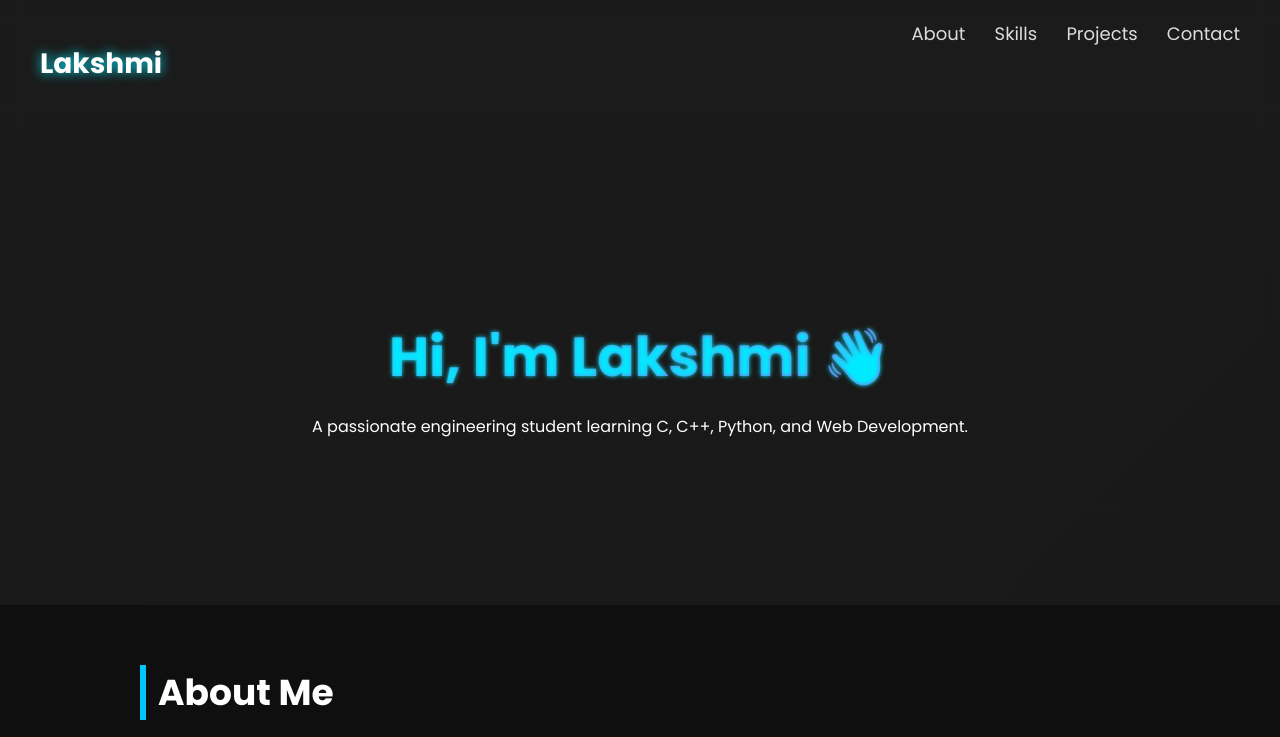
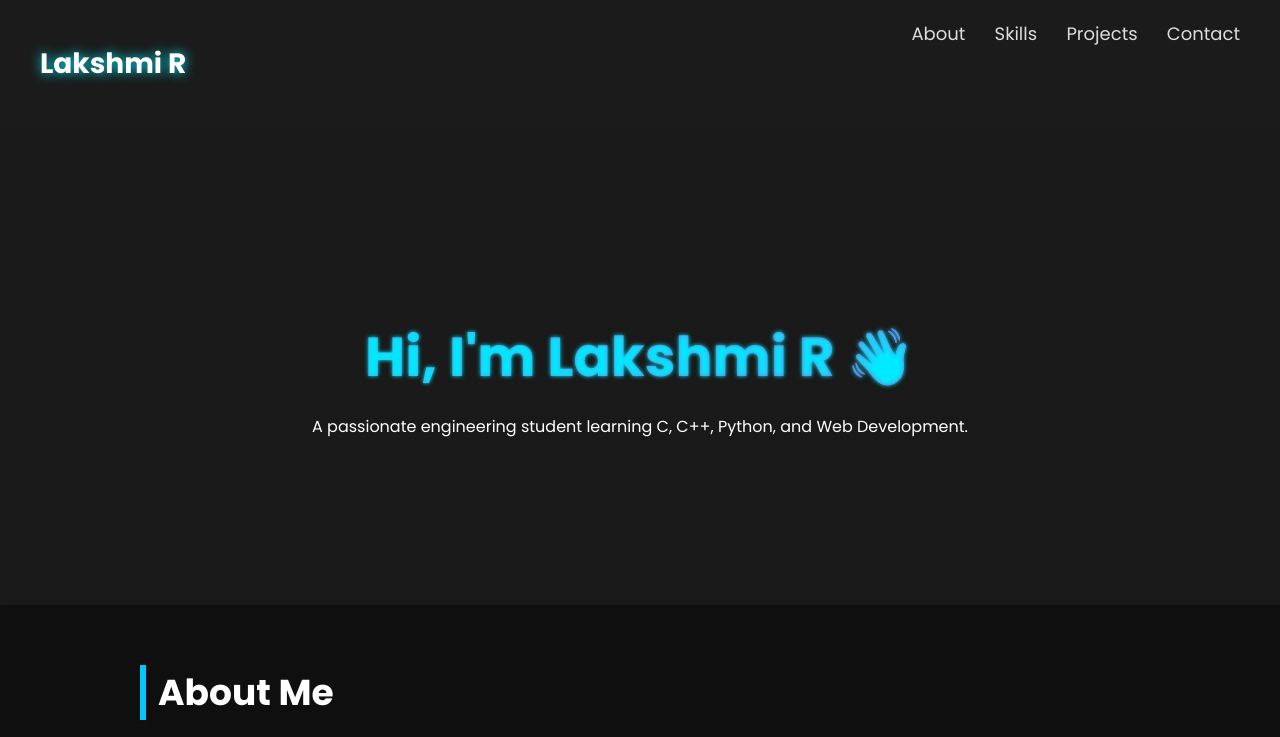
Before and after one commit to lakshmichennale/portfolio, a plain HTML site: page index.html in a window 1280 px wide. Shown: the top 737 px of the page. Drawn offline with Linux system fonts and the light colour scheme.

Commit message:
Update name from 'Lakshmi' to 'Lakshmi R'

```diff
--- a/index.html
+++ b/index.html
@@ -176,7 +176,7 @@
 
   <!-- NAVBAR -->
   <nav>
-    <h2>Lakshmi</h2>
+    <h2>Lakshmi R</h2>
     <div>
       <a href="#about">About</a>
       <a href="#skills">Skills</a>
@@ -187,7 +187,7 @@
 
   <!-- HERO -->
   <div class="hero">
-    <h1>Hi, I'm Lakshmi 👋</h1>
+    <h1>Hi, I'm Lakshmi R 👋</h1>
     <p>A passionate engineering student learning C, C++, Python, and Web Development.</p>
   </div>
 
```
